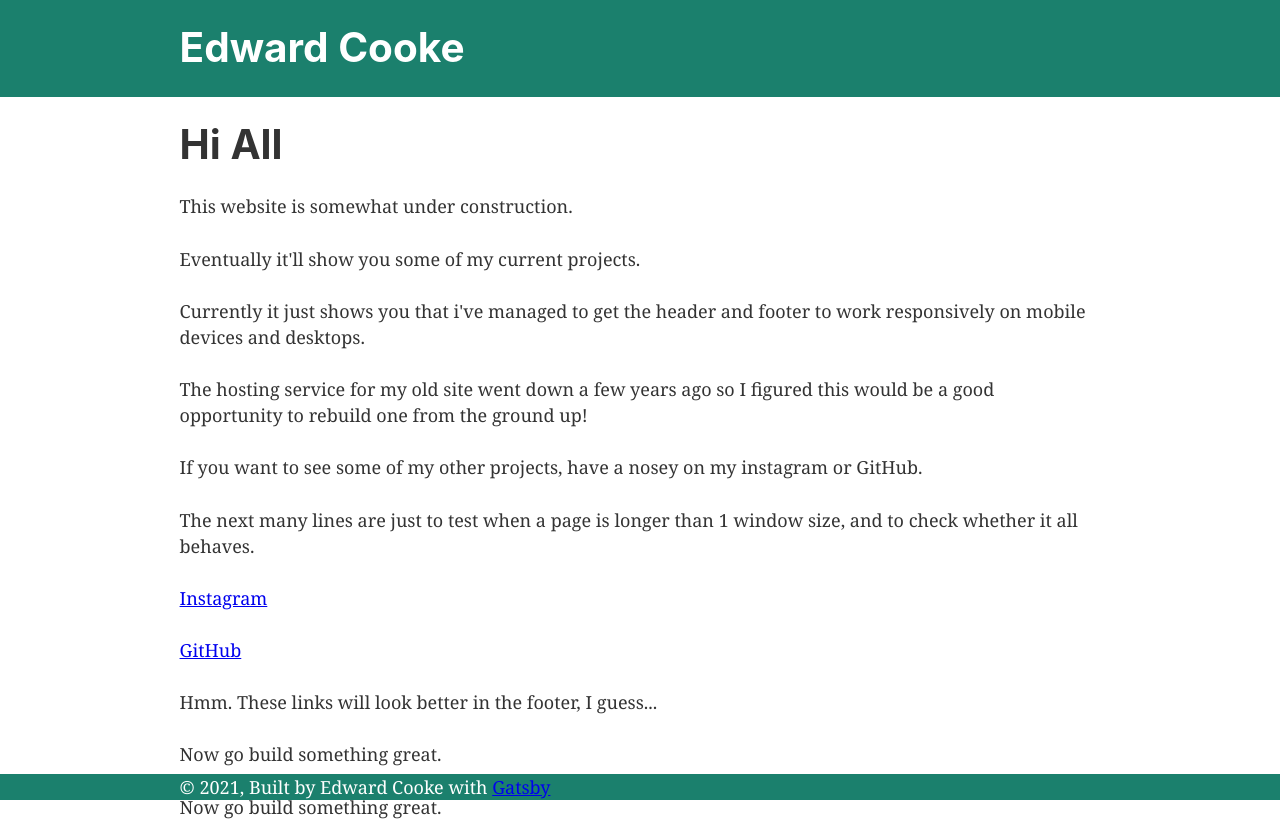
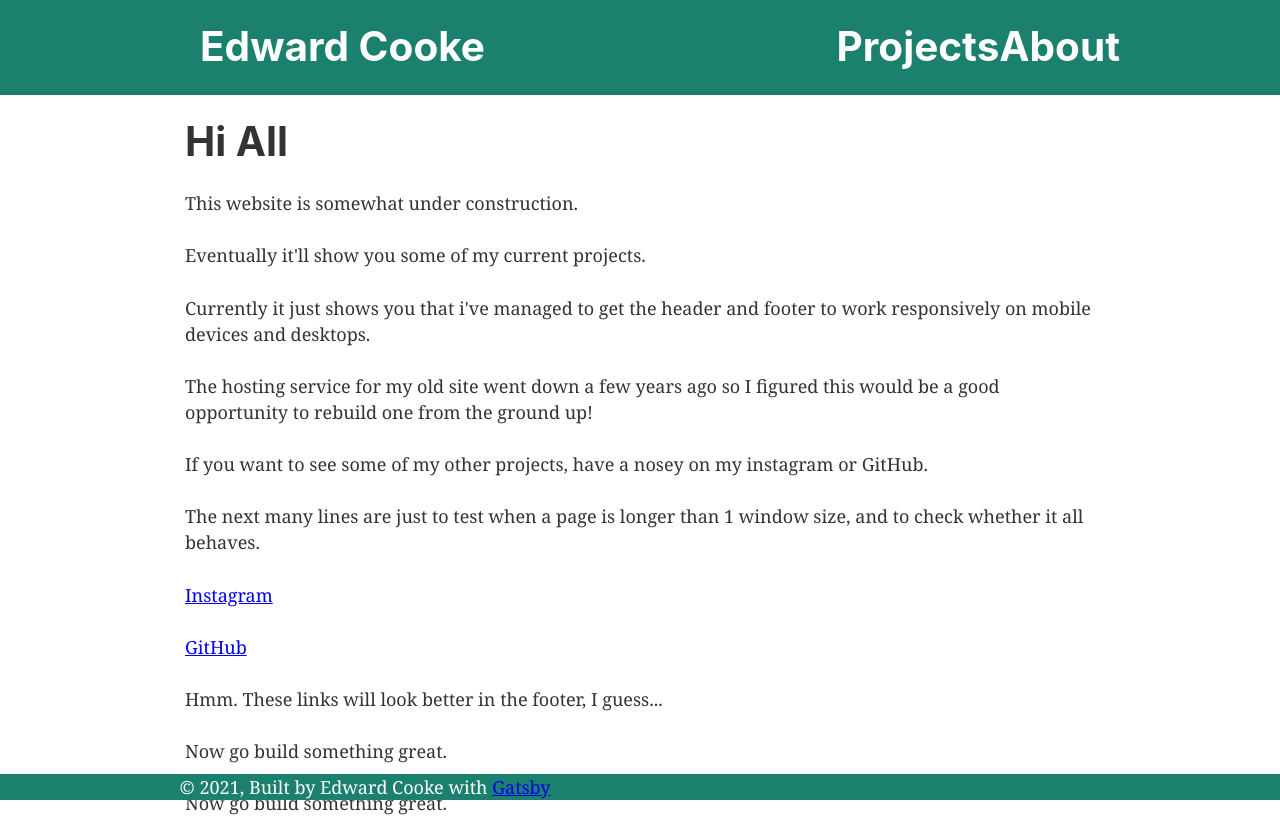
Before and after one commit to cooke001/eddSite, a Gatsby site: page / in a window 1280 px wide. Shown: the top 823 px of the page. Built offline with nearby package versions, Linux system fonts and the light colour scheme; Gatsby itself is replaced by a stand-in of ours.

Commit message:
Add navbar attempt

```diff
--- a/gatsby-config.js
+++ b/gatsby-config.js
@@ -29,6 +29,7 @@ module.exports = {
       },
     },
     `gatsby-plugin-gatsby-cloud`,
+    'gatsby-plugin-styled-components',
     // this (optional) plugin enables Progressive Web App + Offline functionality
     // To learn more, visit: https://gatsby.dev/offline
     // `gatsby-plugin-offline`,
--- a/src/components/header.js
+++ b/src/components/header.js
@@ -1,30 +1,48 @@
 import * as React from "react"
 import PropTypes from "prop-types"
-import { Link } from "gatsby"
 
 const Header = ({ siteTitle }) => (
-  <header
-    style={{
-      marginBottom: `1.45rem`,
-    }}
-  >
+  <header>
     <div
       style={{
         margin: `0 auto`,
         maxWidth: 960,
-        padding: `1.45rem 1.0875rem`,
-      }}
-    >
-      <h1 style={{ margin: 0 }}>
-        <Link
-          to="/"
-          style={{
-            color: `white`,
-            textDecoration: `none`,
-          }}
-        >
-          {siteTitle}
-        </Link>
+        }}
+      >
+      <h1 style={{
+        margin: '0 auto'
+        }}>
+        <nav>
+          <ul>
+            <li><a href="/" style={{
+              color: `white`,
+              textDecoration: `none`,
+              float: 'left'
+              }}>
+                {siteTitle}
+            </a></li>
+            <li><a href="/about" style={{
+              color: `white`,
+              textDecoration: `none`,
+              float: 'right',
+              }}>
+                About
+            </a></li>
+            <li><a href="/projects" style={{
+              color: `white`,
+              textDecoration: `none`,
+              float: 'right',
+              }}>
+                Projects
+            </a></li>
+          </ul>
+          <select>
+            <option value="" selected="selected">Edward Cooke</option>
+            <option value="/">Home</option>
+            <option value="/about">About</option>
+            <option value="/projects">Projects</option>
+        </select>
+        </nav>
       </h1>
     </div>
   </header>
--- a/src/components/layout.css
+++ b/src/components/layout.css
@@ -38,11 +38,14 @@ header{
   width: 100%;
   overflow: hidden;
   z-index: 1;
+  padding: 25px;
+  margin: 0 auto;
 }
 
 main{
   position:relative;
-
+  padding: 25px;
+  margin: 0 auto;
 }
 menu,
 nav,
@@ -92,10 +95,6 @@ h1 {
   margin-left: 0;
   margin-right: 0;
   margin-top: 0;
-  padding-bottom: 0;
-  padding-left: 0;
-  padding-right: 0;
-  padding-top: 0;
   margin-bottom: 1.45rem;
   color: inherit;
   font-family: -apple-system, BlinkMacSystemFont, Segoe UI, Roboto, Oxygen,
@@ -363,14 +362,6 @@ hgroup {
   margin-bottom: 1.45rem;
 }
 ul {
-  margin-left: 1.45rem;
-  margin-right: 0;
-  margin-top: 0;
-  padding-bottom: 0;
-  padding-left: 0;
-  padding-right: 0;
-  padding-top: 0;
-  margin-bottom: 1.45rem;
   list-style-position: outside;
   list-style-image: none;
 }
@@ -601,14 +592,27 @@ tt:after {
   letter-spacing: -0.2em;
   content: " ";
 }
+
 pre code:before,
 pre code:after,
 pre tt:before,
 pre tt:after {
   content: "";
 }
-@media only screen and (max-width: 480px) {
-  html {
-    font-size: 100%;
-  }
+
+
+ul {
+  list-style-type: none;
+  margin: 0;
+
 }
+li {
+  display: inline;
+}
+nav select {
+  display: none;
+}
+@media (max-width: 700px) {
+  nav ul     { display: none; }
+  nav select { display: inline-block; }
+}
--- a/src/components/layout.js
+++ b/src/components/layout.js
@@ -1,17 +1,12 @@
-/**
- * Layout component that queries for data
- * with Gatsby's useStaticQuery component
- *
- * See: https://www.gatsbyjs.com/docs/use-static-query/
- */
-
 import * as React from "react"
 import PropTypes from "prop-types"
-import { useStaticQuery, graphql } from "gatsby"
-
 import Header from "./header"
 import Footer from "./footer"
 import "./layout.css"
+import { useStaticQuery, graphql } from "gatsby"
+
+
+
 
 const Layout = ({ children }) => {
   const data = useStaticQuery(graphql`
@@ -23,7 +18,7 @@ const Layout = ({ children }) => {
     }
   }
 `)
-
+//
   return (
     <>
       <Header siteTitle={data.site.siteMetadata?.title || `Title`} />
@@ -31,7 +26,6 @@ const Layout = ({ children }) => {
         style={{
           margin: `0 auto`,
           maxWidth: 960,
-          padding: `0 1.0875rem 1.45rem`,
         }}
       >
         <main>{children}</main>
```
Also changed, not shown: package.json (+17 -12 lines), 1 other file. Lines whose indentation alone changed are shown as unchanged.
